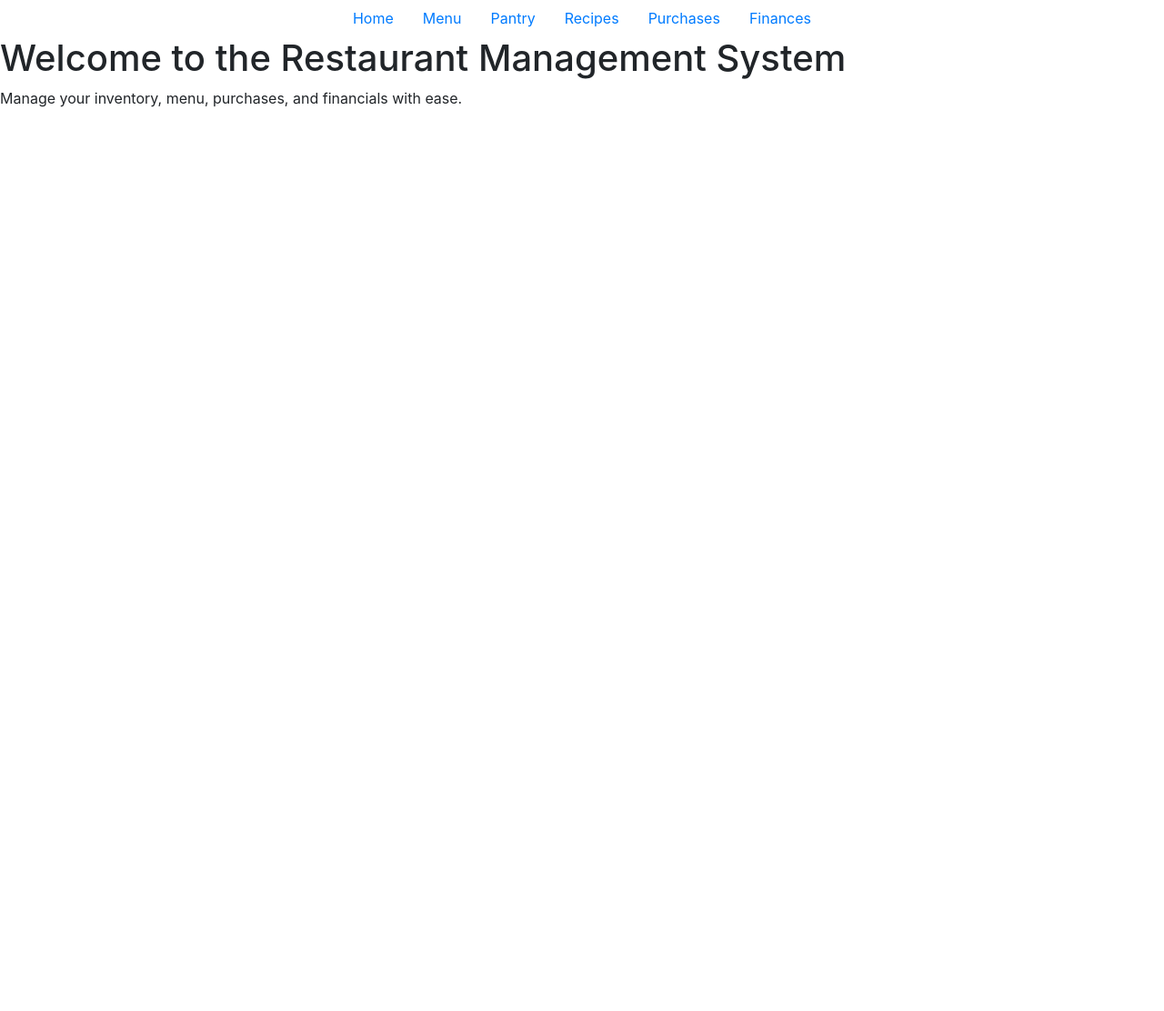
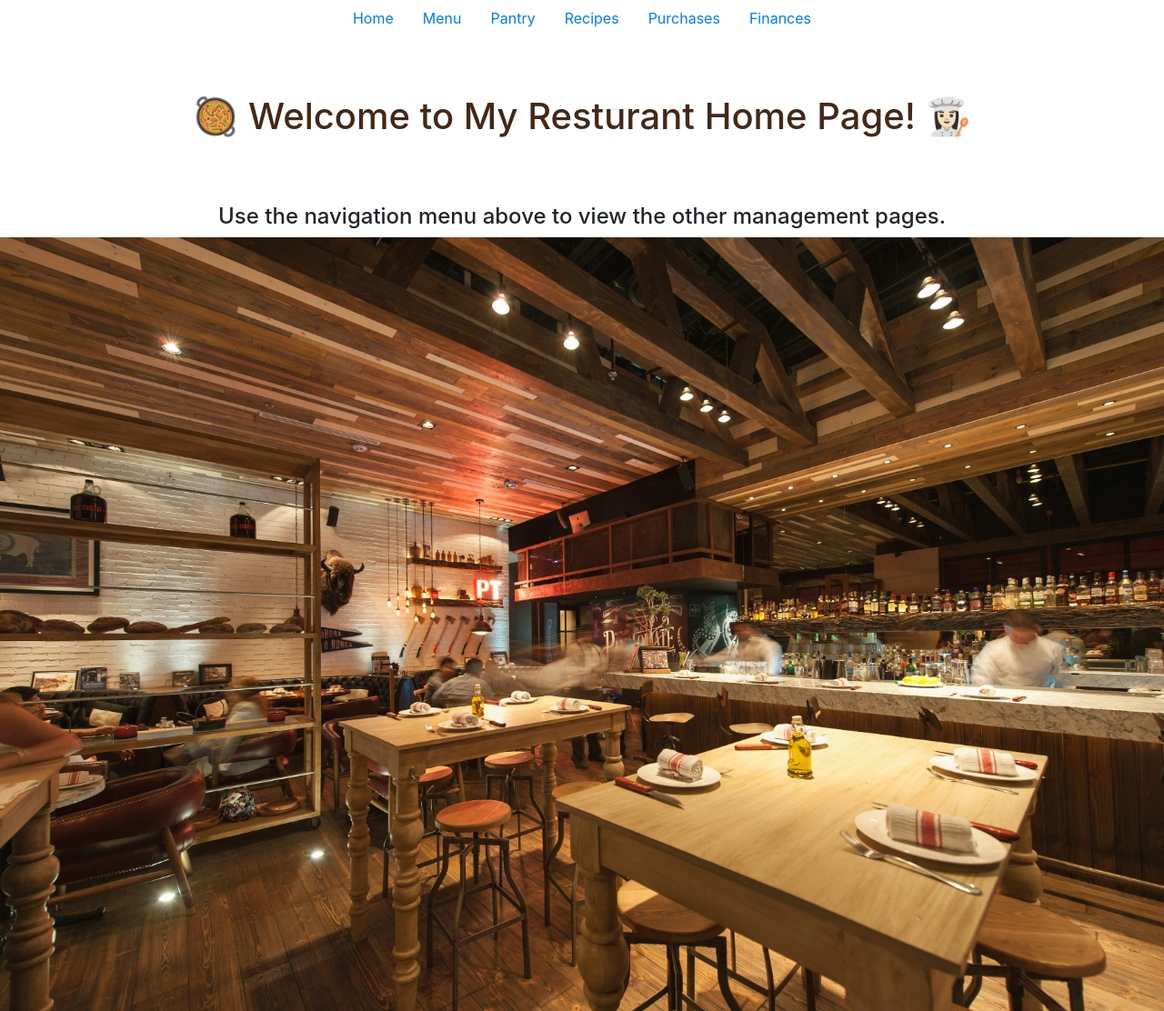
Before and after one commit to ariishaat/recipes-django, a Django app: page / in a window 1280 px wide. Shown: the whole page at 91% size. Before the commit the page ends 118 px from the top, so only its background shows below. Run offline with Django 5.2, Linux system fonts and the light colour scheme.

Commit message:
home template page edits

```diff
--- a/recipes/inventory/static/styles.css
+++ b/recipes/inventory/static/styles.css
@@ -0,0 +1,9 @@
+.page-head{
+    padding: 5%;
+    color: #432818;
+    text-align: center;
+}
+
+.page-label{
+    text-align: center;
+}
--- a/recipes/inventory/templates/home.html
+++ b/recipes/inventory/templates/home.html
@@ -1,8 +1,12 @@
 {% extends 'base.html' %}
+{% load static %}
 
 {% block title %}Home{% endblock %}
 
 {% block content %}
-<h1>Welcome to the Restaurant Management System</h1>
-<p>Manage your inventory, menu, purchases, and financials with ease.</p>
+<h1 class="page-head">🥘 Welcome to My Resturant Home Page! 👩🏻‍🍳</h1>
+<h4 class="page-label">Use the navigation menu above to view the other management pages.</h4>
+<img src="{% static 'images/resturant-pic.jpg' %}" class="img-fluid" alt="Resutant picture">
+
+
 {% endblock %}
--- a/recipes/recipes/settings.py
+++ b/recipes/recipes/settings.py
@@ -119,6 +119,10 @@ USE_TZ = True
 
 STATIC_URL = '/static/'
 
+STATICFILES_DIRS = [
+    os.path.join(BASE_DIR, 'inventory/static'),
+]
+
 # Default primary key field type
 # https://docs.djangoproject.com/en/5.1/ref/settings/#default-auto-field
 
```
Also changed, not shown: recipes/inventory/static/images/resturant-pic.jpg (added).
